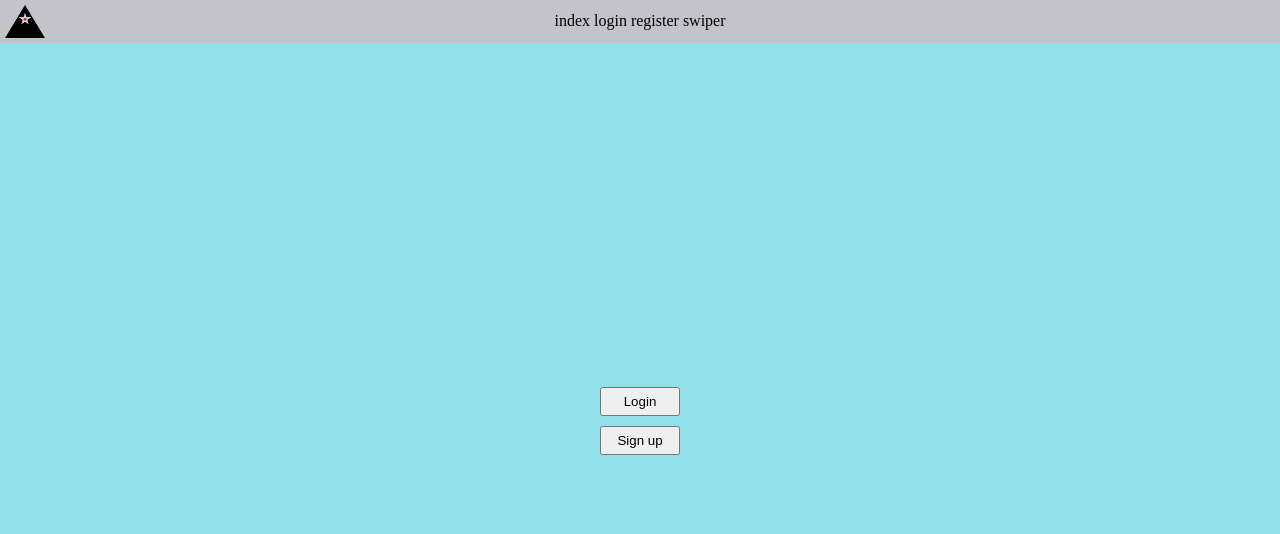
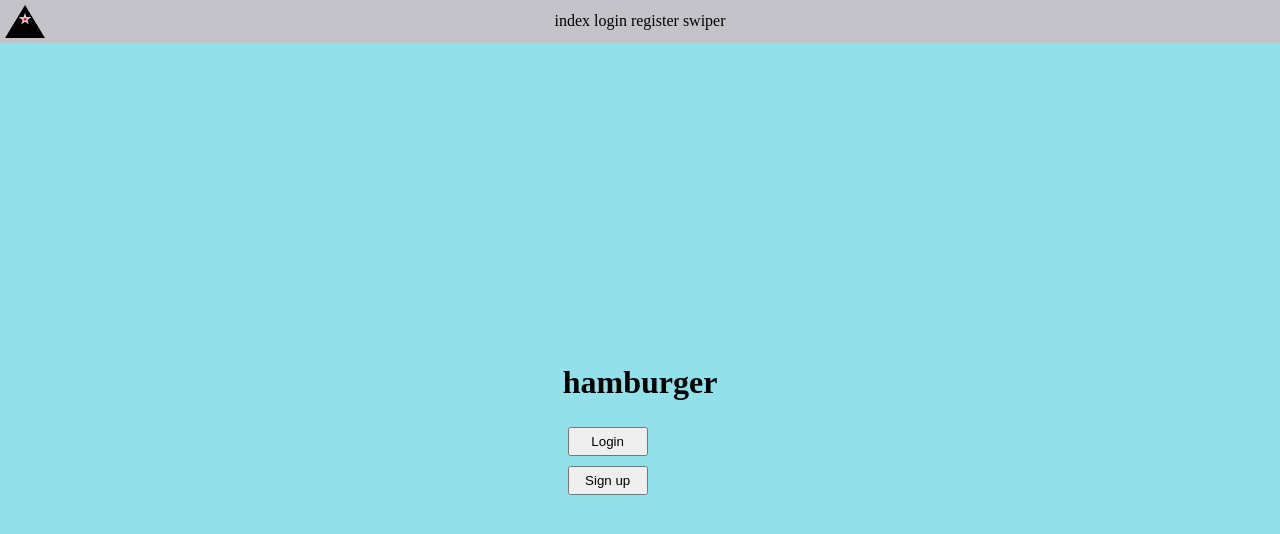
Before and after one commit to MaggH-N-Jones/rednit, a plain HTML site: page webapp/index.html in a window 1280 px wide. Drawn offline with Linux system fonts and the light colour scheme.

Commit message:
add h1 index

```diff
--- a/webapp/index.html
+++ b/webapp/index.html
@@ -24,6 +24,7 @@
 
     <div class="placement">
         <div>
+            <h1>hamburger</h1>
             <button id="login-button">Login</button>
             <br>
             <button id="signup-button">Sign up</button>
```
